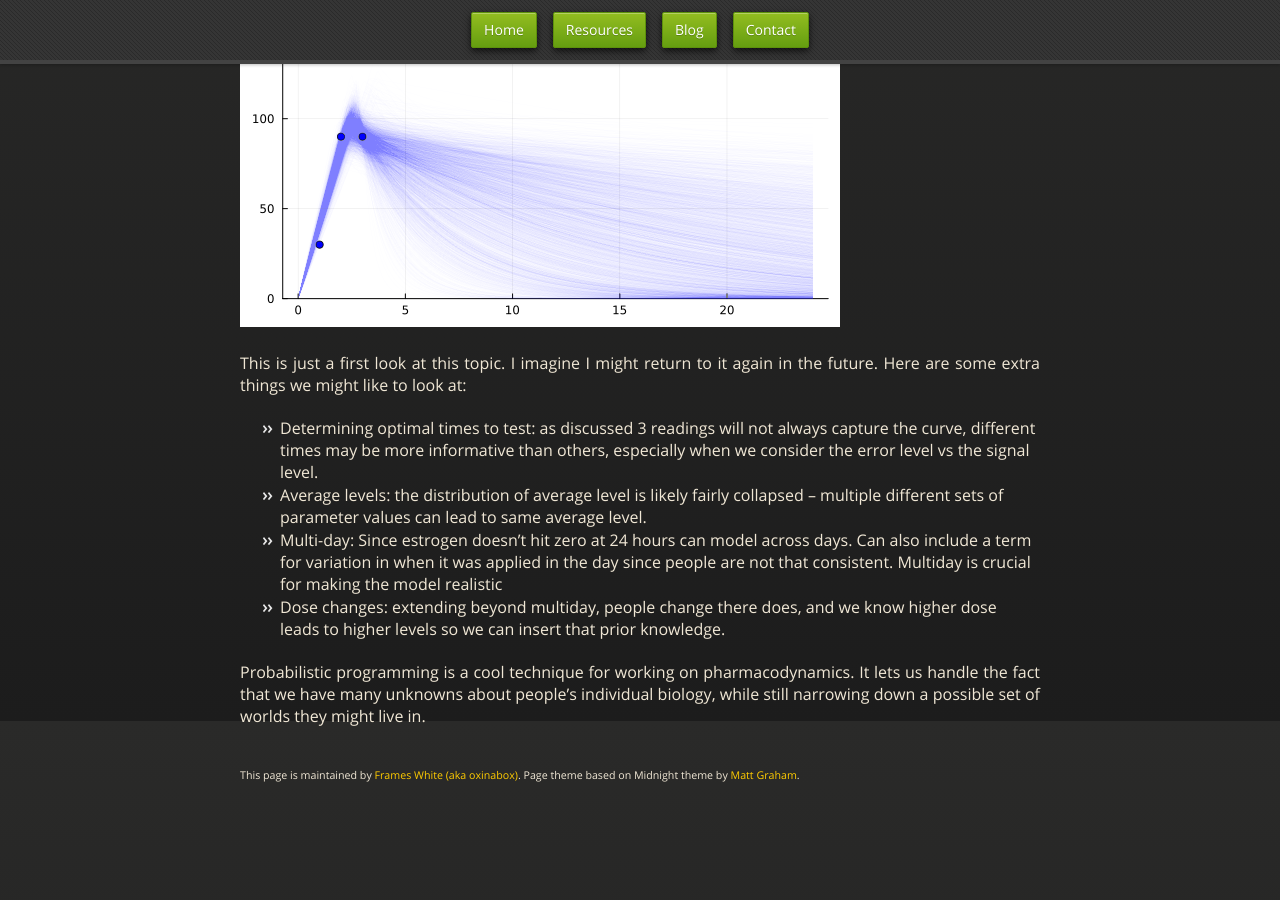
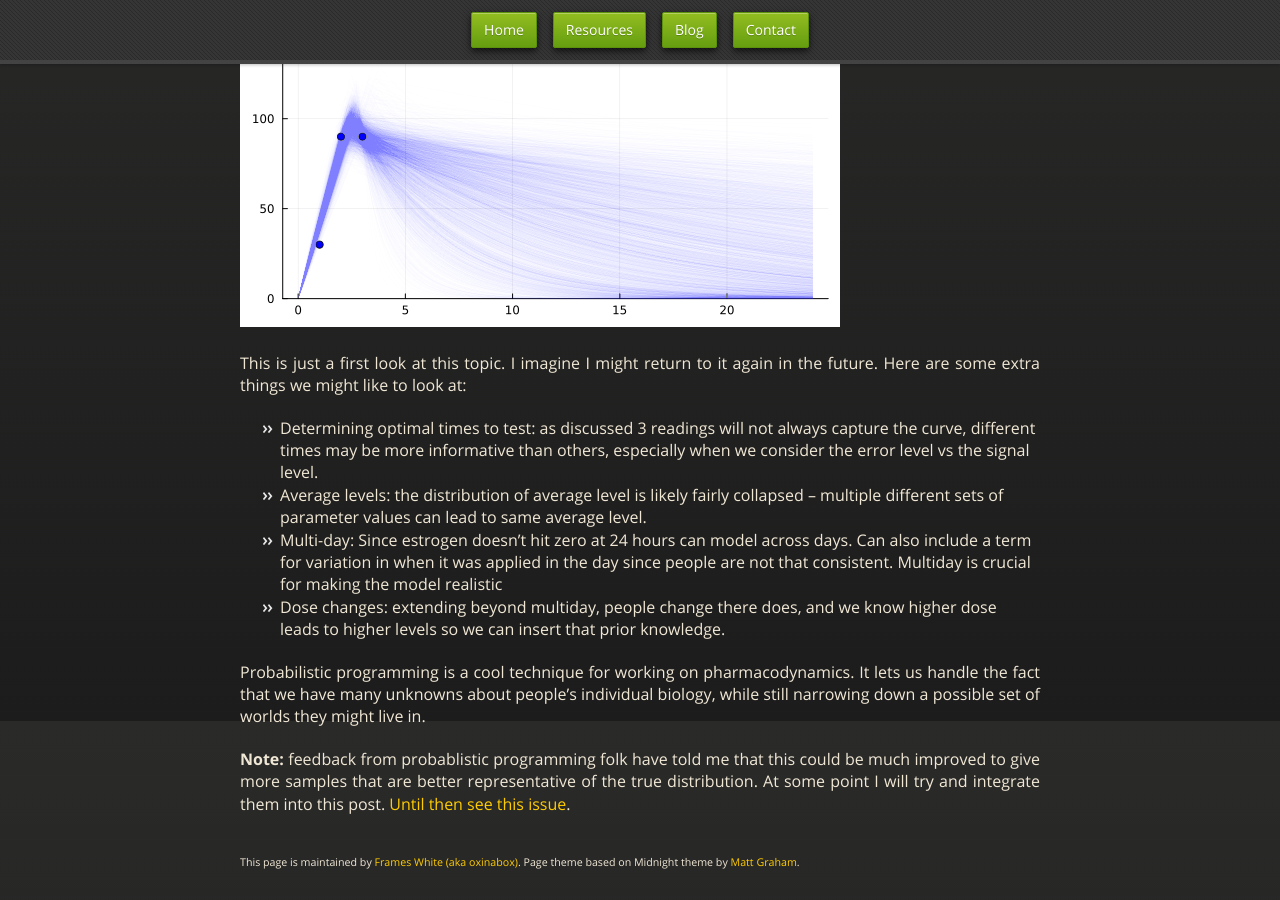
Before and after one commit to oxinabox/oxinabox.github.io, a Jekyll site: the page built from _posts/2022-11-11-Estimating-Estrogen.md, in a window 1280 px wide and 900 px high, scrolled down 12779 px. Built offline with Jekyll 4.4.1, drawn with Linux system fonts in a browser that asks for light colours; nearby versions of some CDN libraries; some web fonts are replaced; before the commit the page ends 13592 px from its top, so only the background shows below that.

Commit message:
link to issue

```diff
--- a/_posts/2022-11-11-Estimating-Estrogen.md
+++ b/_posts/2022-11-11-Estimating-Estrogen.md
@@ -443,3 +443,7 @@ Here are some extra things we might like to look at:
 
 Probabilistic programming is a cool technique for working on pharmacodynamics.
 It lets us handle the fact that we have many unknowns about people's individual biology, while still narrowing down a possible set of worlds they might live in.
+
+**Note:** feedback from probablistic programming folk have told me that this could be much improved to give more  samples that are better representative of the true distribution.
+At some point I will try and integrate them into this post.
+[Until then see this issue](https://github.com/oxinabox/oxinabox.github.io/issues/22).
```
